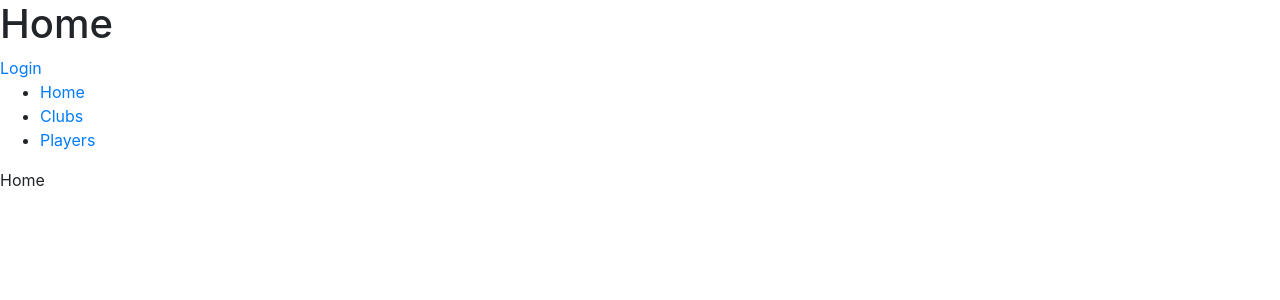
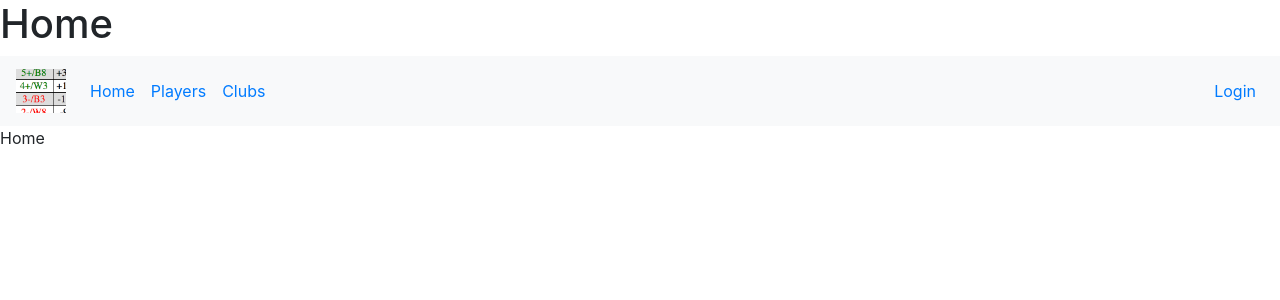
Before and after one commit to geroldn/gocra2, a Django app: page / in a window 1280 px wide. Shown: the top 300 px of the page. Run offline with Django 3.2, Linux system fonts and the light colour scheme; some libraries are stand-ins or nearby versions.

Commit message:
Added POC for bootstrap4 menu (navbar)

```diff
--- a/gocra2/settings.py
+++ b/gocra2/settings.py
@@ -39,8 +39,6 @@ INSTALLED_APPS = [
     'django.contrib.sessions',
     'django.contrib.messages',
     'django.contrib.staticfiles',
-# django-simple-menu
-    'menu',
     'bootstrap4'
 ]
 
--- a/templates/base_generic.html
+++ b/templates/base_generic.html
@@ -5,6 +5,7 @@
 </head>
 <body>
   {% block sidebar %}<!-- insert default navigation text for every page -->{% endblock %}
+  <a href="/">Home</a>
   {% block content %}<!-- default content text (typically empty) -->{% endblock %}
 </body>
 </html>
--- a/wgocra/templates/wgocra/base.html
+++ b/wgocra/templates/wgocra/base.html
@@ -1,5 +1,7 @@
 <!DOCTYPE html>
 <head>
+{% load static %}
+
 {# Load the tag library #}
 {% load bootstrap4 %}
 
@@ -13,21 +15,39 @@
 
 <body>
     <h1>{% block title %}Gocra{% endblock %}</h1>
-    {% if request.user.is_authenticated %}
-      <a href="/accounts/logout">  Logout '{{ request.user.username }}'</a>
-    {% else %}
-      <a href="/accounts/login">  Login </a>
-    {% endif %}
+    <nav class="navbar navbar-expand-sm bg-light">
+      <a class="navbar-brand" href="/">
+       <img src="{% static 'wgocra/gocra_logo.png' %}"
+            alt="Logo" style="width:50px;">
+      </a>
+      <ul class="navbar-nav">
+        <li class="nav-item">
+          <a class="nav-link" href="/">Home</a>
+        </li>
+        <li class="nav-item">
+          <a class="nav-link" href="/players/">Players</a>
+        </li>
+        <li class="nav-item">
+          <a class="nav-link" href="/clubs/">Clubs</a>
+        </li>
+        {% if request.user.is_superuser %}
+        <li class="nav-item">
+          <a class="nav-link" href="/admin/">(Django)Admin</a>
+        </li>
+        {% endif %}
+      </ul>
+      <div class="navbar-text ml-auto mr-2">
+        {% if request.user.is_authenticated %}
+         {{ request.user.username }}
+         <a href="/accounts/logout">  ...Logout </a>
+         {% else %}
+           <a href="/accounts/login">  Login </a>
+         {% endif %}
+      </div>
+
+    </nav>
     <div id="sidebar">
         {% block sidebar %}
-        <ul>
-          {% if request.user.is_superuser %}
-            <li><a href="/admin/">(Django) Admin</a></li>
-          {% endif %}
-            <li><a href="/">Home</a></li>
-            <li><a href="/clubs/">Clubs</a></li>
-            <li><a href="/players/">Players</a></li>
-        </ul>
         {% endblock %}
     </div>
 
```
Also changed, not shown: wgocra/static/wgocra/gocra_logo.png (added).
